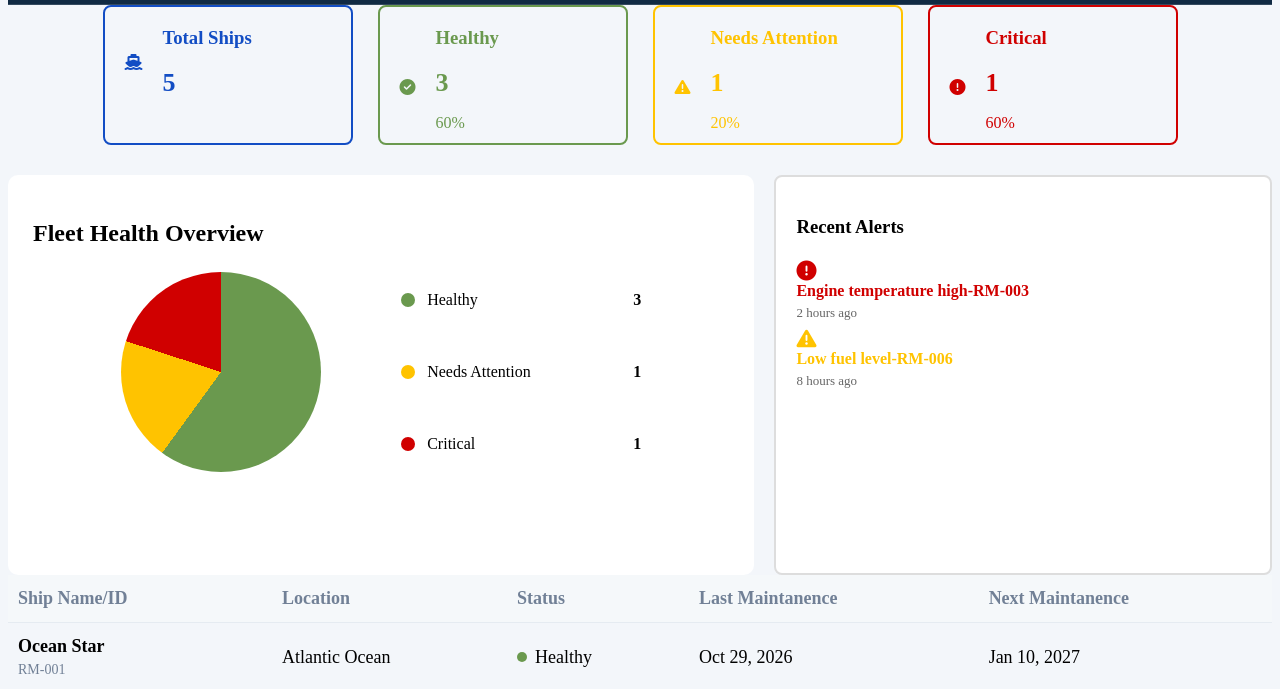
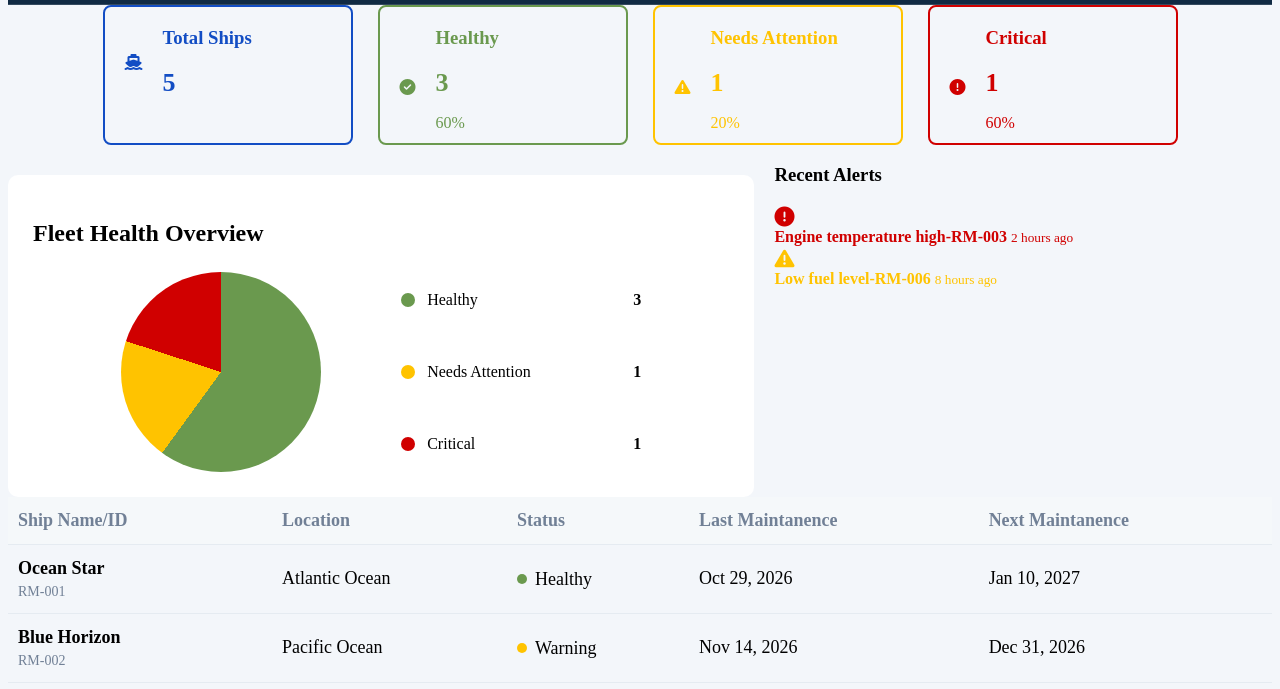
Before and after one commit to Ratemonship-Developers/ratemonship, a plain HTML site: page dashboard.html in a window 1280 px wide. Shown: the part 84-773 px from the top of the page. Drawn offline with Linux system fonts and the light colour scheme.

Commit message:
Update dashboard.html

```diff
--- a/dashboard.html
+++ b/dashboard.html
@@ -106,15 +106,15 @@
         </section>
 
         <! -- Recent Alerts -->
-        <section class="recent-alerts">
-        <div class="statTwo-box">
+        <section>
+        <div class="statusesTwo-box">
             <h3>Recent Alerts</h3>
 
             <div class="alert-item Danger">
                 <i class="fa-solid fa-circle-exclamation"></i>
                 <div>
                     <strong>Engine temperature high-RM-003</strong>
-                    <p>2 hours ago</p>
+                    <small>2 hours ago</small>
                 </div>
             </div>
 
@@ -122,7 +122,7 @@
                 <i class="fa-solid fa-triangle-exclamation"></i>
                 <div>
                     <strong>Low fuel level-RM-006</strong>
-                    <p>8 hours ago</p>
+                    <small>8 hours ago</small>
                 </div>
             </div>
 
```
